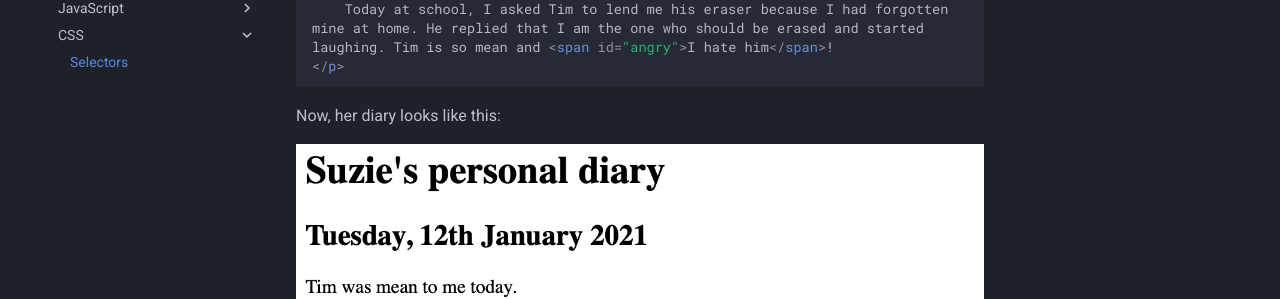
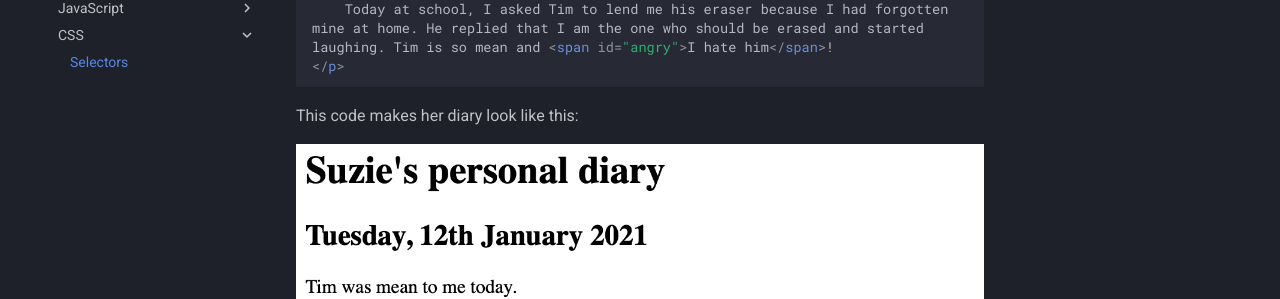
Before and after one commit to MaxandreJ/portfolio_documentation, an MkDocs documentation site: the page built from docs/tutorials/selector.md, in a window 1280 px wide and 900 px high, scrolled down 739 px. Shown: the part 154-453 px from the top of the window. Built offline with MkDocs 1.6.1 and Material for MkDocs 9.7.7, drawn with Linux system fonts in a browser that asks for light colours.

Commit message:
small modification

````diff
--- a/docs/tutorials/selector.md
+++ b/docs/tutorials/selector.md
@@ -26,7 +26,7 @@ I will introduce the previous selectors by considering how they may be used to i
 </p>
 ```
 
-Now, her diary looks like this:
+This code makes her diary look like this:
 
 ![A sample html page with default layout.][default]
 
````
